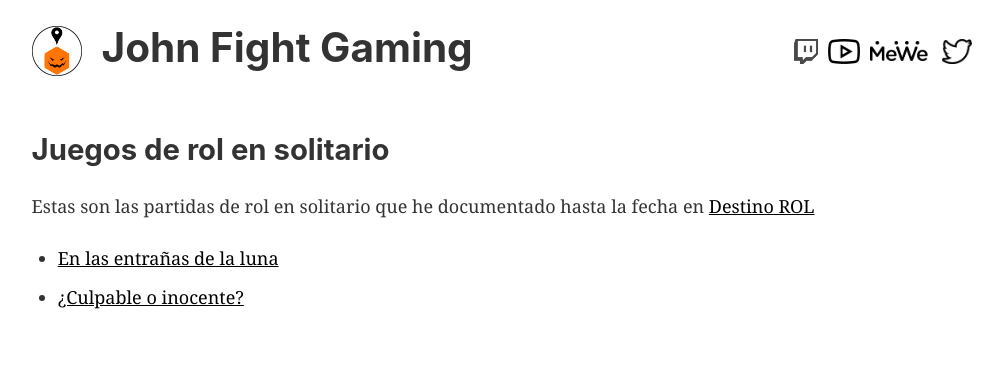
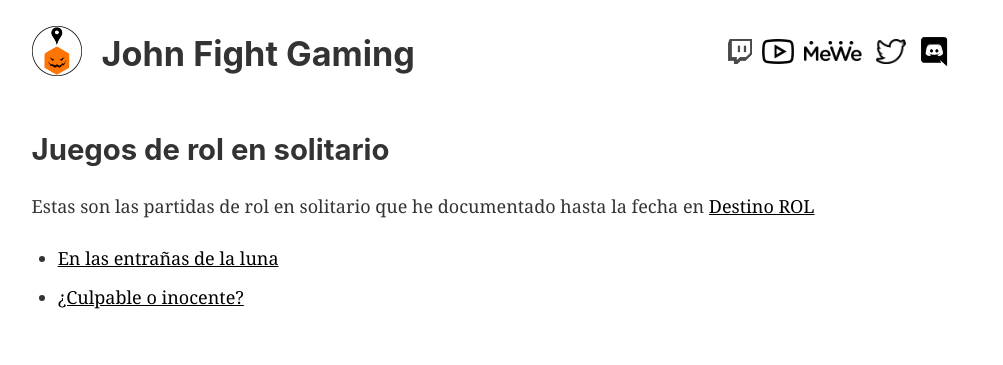
Before and after one commit to Ravencrow/destinorol.com, a Gatsby site: page / in a window 1280 px wide. Shown: the whole page, without its empty margins (148-1151 px from the left). Built offline with nearby package versions, Linux system fonts and the light colour scheme; Gatsby itself is replaced by a stand-in of ours.

Commit message:
Improved social bar and added discord

```diff
--- a/src/components/header.js
+++ b/src/components/header.js
@@ -51,6 +51,17 @@ const Header = () => {
           }
         }
       }
+      discordImage: file(relativePath: { eq: "discord-logo.png" }) {
+        childImageSharp {
+          fixed(height: 35) {
+            base64
+            width
+            height
+            src
+            srcSet
+          }
+        }
+      }
       twitchImage: file(relativePath: { eq: "twitch-logo.png" }) {
         childImageSharp {
           fixed(height: 25) {
@@ -71,18 +82,19 @@ const Header = () => {
   `)
 
   return (
-    <header style={{ display: 'flex', flexDirection: 'row', maxWidth: 960, margin: '0 auto 1.45rem' }}>
-      <div style={{ display: 'flex', flexDirection: 'row', flex: 1, padding: '1.45rem 1.0875rem' }}>
+    <header style={{ display: 'flex', flexDirection: 'row', maxWidth: 960, margin: '0 auto 1.45rem', flexWrap: 'wrap' }}>
+      <div style={{ display: 'flex', flexDirection: 'row', flex: 2, padding: '1.45rem 1.0875rem' }}>
         <div style={{ width: 70 }}>
           <Img fixed={data.logoImage.childImageSharp.fixed} />
         </div>
-        <h1 style={{ flex: 'auto', margin: 0 }}>{data.site.siteMetadata.title}</h1>
+        <h1 style={{ flex: 'auto', margin: 0, fontSize: '1.9rem', alignItems: 'center', display: 'flex', flexWrap: 'nowrap', whiteSpace: 'nowrap' }}>{data.site.siteMetadata.title}</h1>
       </div>
-      <div style={{display: 'flex', flex: 1, justifyContent: 'flex-end', alignItems: 'center', flexDirection: 'row'}}>
+      <div style={{display: 'flex', flex: 1, justifyContent: 'flex-end', alignItems: 'center', flexDirection: 'row', marginRight: '20px'}}>
         <a href="https://www.twitch.tv/johnfightgaming" target="_blank"><Img style={{marginLeft: 10 }} fixed={data.twitchImage.childImageSharp.fixed} /></a>
         <a href="https://www.youtube.com/user/destinorol/featured" target="_blank"><Img style={{marginLeft: 10 }} fixed={data.youtubeImage.childImageSharp.fixed} /></a>
         <a href="https://mewe.com/profile/5bbfaa18a40f300b57426c24" target="_blank"><Img style={{marginLeft: 10 }} fixed={data.meweImage.childImageSharp.fixed} /></a>
         <a href="https://twitter.com/JohnFightGaming" target="_blank"><Img style={{marginLeft: 10 }} fixed={data.twitterImage.childImageSharp.fixed} /></a>
+        <a href="https://discord.gg/J9epcs" target="_blank"><Img style={{marginLeft: 10 }} fixed={data.discordImage.childImageSharp.fixed} /></a>
       </div>
     </header>
   )
```
Also changed, not shown: src/images/discord-logo.png (added).
